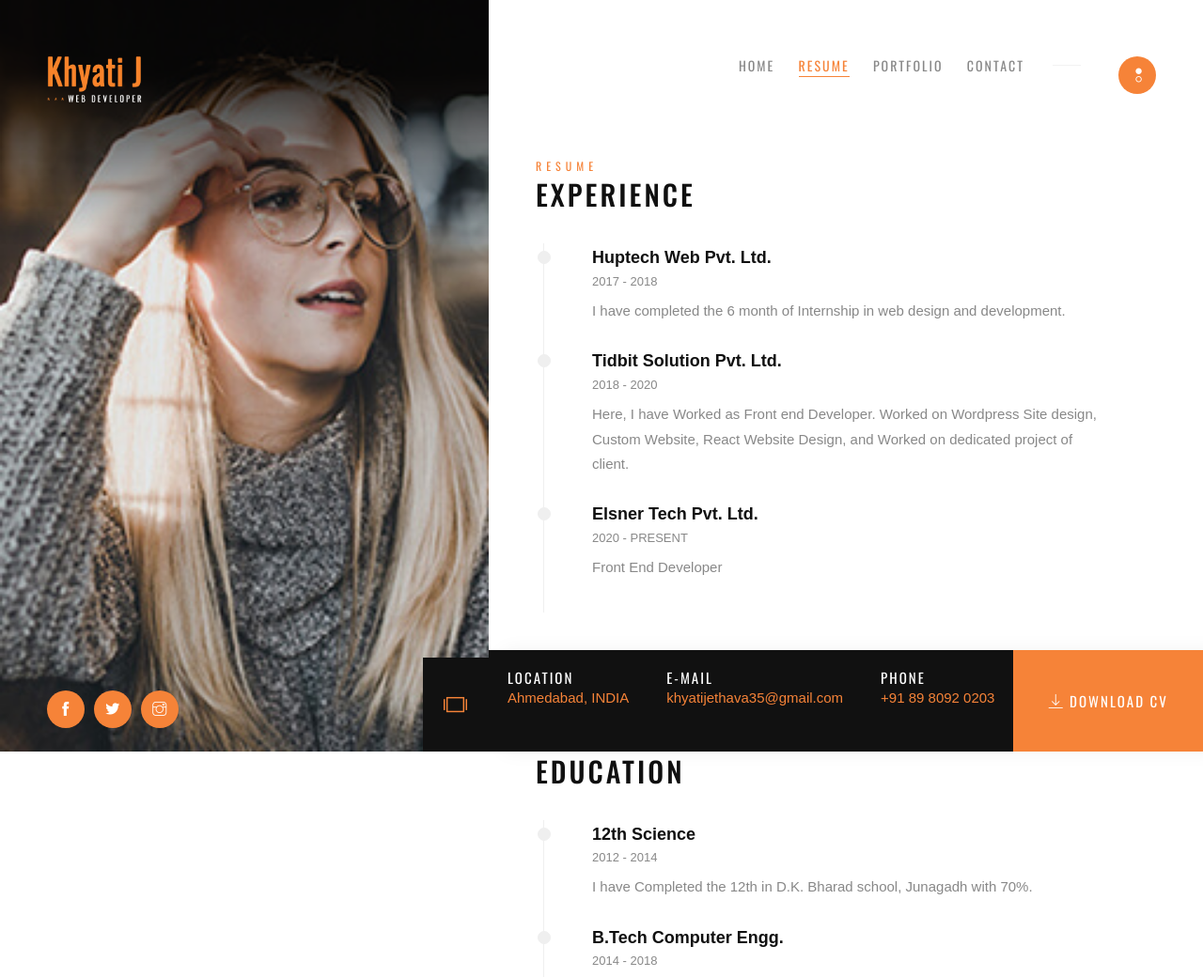
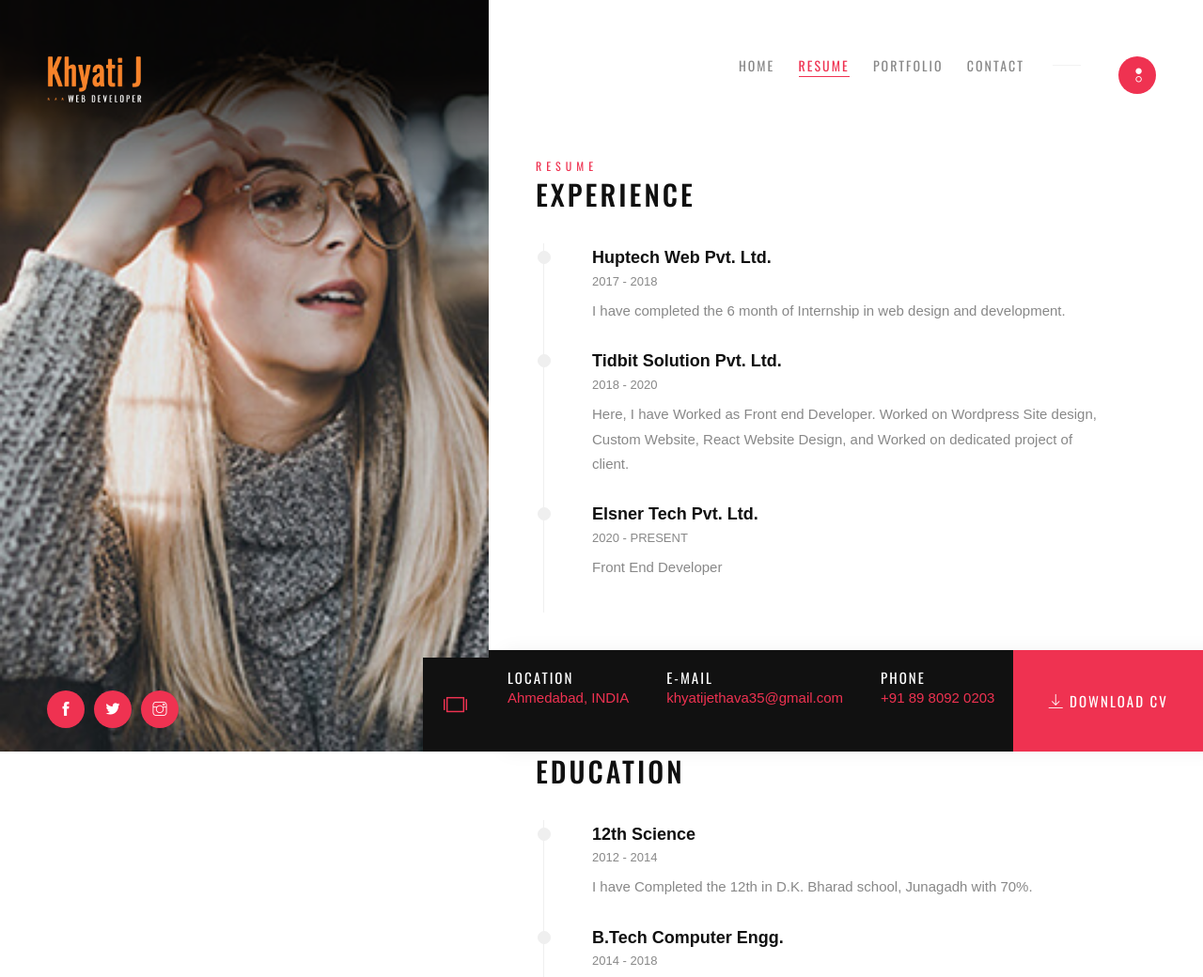
Before and after one commit to khyatijethva/portfolio, a PHP site: page /resume.html in a window 1280 px wide. Shown: the top 1040 px of the page at 94% size. Run offline with PHP 8.4, Linux system fonts and the light colour scheme; some web fonts are replaced.

Commit message:
color change

```diff
--- a/assets/css/style.css
+++ b/assets/css/style.css
@@ -1672,7 +1672,7 @@ input[type="checkbox"] {
     height: 40px;
     line-height: 40px;
     color: #fff;
-    background-color: #F68338;
+    background-color: #ef3251;
     font-size: 15px;
     text-align: center;
     text-decoration: none;
@@ -1688,12 +1688,12 @@ input[type="checkbox"] {
 
 @media (min-width: 992px) {
     .site-menu-toggle a {
-        background-color: #F68338;
+        background-color: #ef3251;
     }
 
     .expanded-hero .site-menu-toggle a,
     .fullpage .site-menu-toggle a {
-        background-color: #F68338;
+        background-color: #ef3251;
     }
 }
 
@@ -1772,7 +1772,7 @@ input[type="checkbox"] {
 }
 
 .nav-menu .current-menu-item > a {
-    color: #F68338;
+    color: #ef3251;
 }
 
 @media (max-width: 1199px) {
@@ -2010,19 +2010,19 @@ input[type="checkbox"] {
     .nav-menu > ul > li.hover > a:after,
     .nav-menu > ul > li > a:focus:after {
         bottom: 6px;
-        background-color: #F68338;
+        background-color: #ef3251;
     }
 
     .light-hero-colors .nav-menu > ul > li > a:hover:after,
     .light-hero-colors .nav-menu > ul > li.hover > a:after,
     .light-hero-colors .nav-menu > ul > li > a:focus:after {
-        background-color: #F68338;
+        background-color: #ef3251;
     }
 
     #site-menu .nav-menu > ul > .current-menu-item > a:after,
     #site-menu .nav-menu > ul > .current-menu-parent > a:after {
         bottom: 6px;
-        background-color: #F68338;
+        background-color: #ef3251;
     }
 
     .nav-menu .menu-item-has-children ul {
@@ -2346,13 +2346,13 @@ input[type="checkbox"] {
 }
 
 .expanded-hero .social-menu a:hover {
-    background-color: #F68338;
+    background-color: #ef3251;
     color: #fff;
 }
 
 @media (min-width: 992px) {
     .social-menu a {
-        background-color: #F68338;
+        background-color: #ef3251;
     }
 
     .fullpage .social-menu a {
@@ -2362,7 +2362,7 @@ input[type="checkbox"] {
 
 @media (min-width: 1200px) {
     .social-menu a {
-        background-color: #F68338;
+        background-color: #ef3251;
     }
 }
 
@@ -2595,7 +2595,7 @@ input[type="checkbox"] {
     font-family: 'Rambla', sans-serif;
     padding: 0;
 
-    color: #F68338;
+    color: #ef3251;
 }
 
 .fullpage .my-info {
@@ -3038,7 +3038,7 @@ input[type="checkbox"] {
     font-size: 15px;
     font-weight: 400;
     font-family: 'Oswald', sans-serif;
-    background: #F68338;
+    background: #ef3251;
     letter-spacing: 2px;
     color: #fff;
     text-align: center;
@@ -3228,7 +3228,7 @@ input[type="checkbox"] {
     font-family: 'Oswald', sans-serif;
     font-size: 12px;
     text-transform: uppercase;
-    color: #F68338;
+    color: #ef3251;
     font-weight: 400;
     letter-spacing: 5px;
 }
```
Also changed, not shown: other parts of assets/css/style.css (+14 -14 lines).
